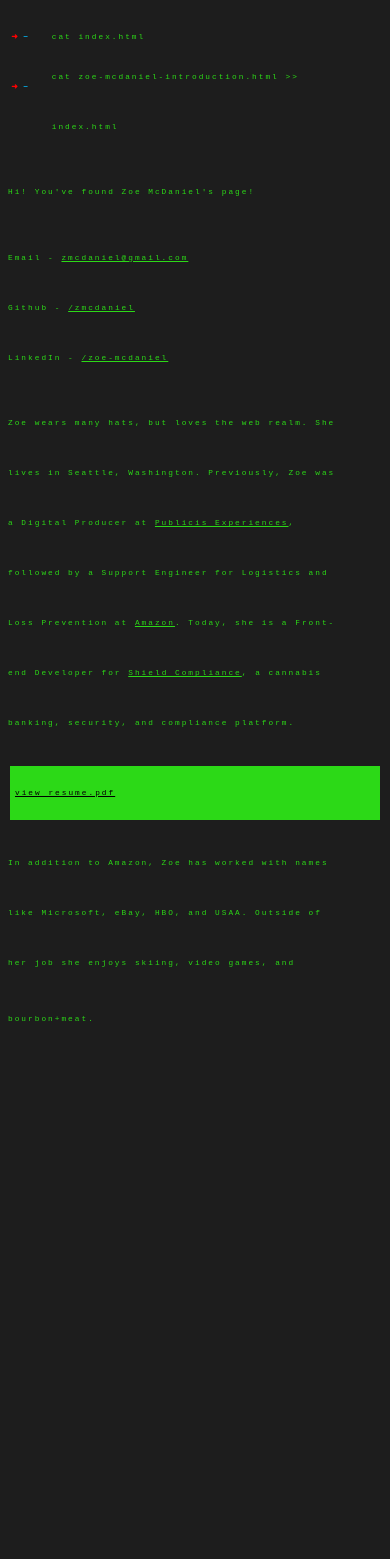
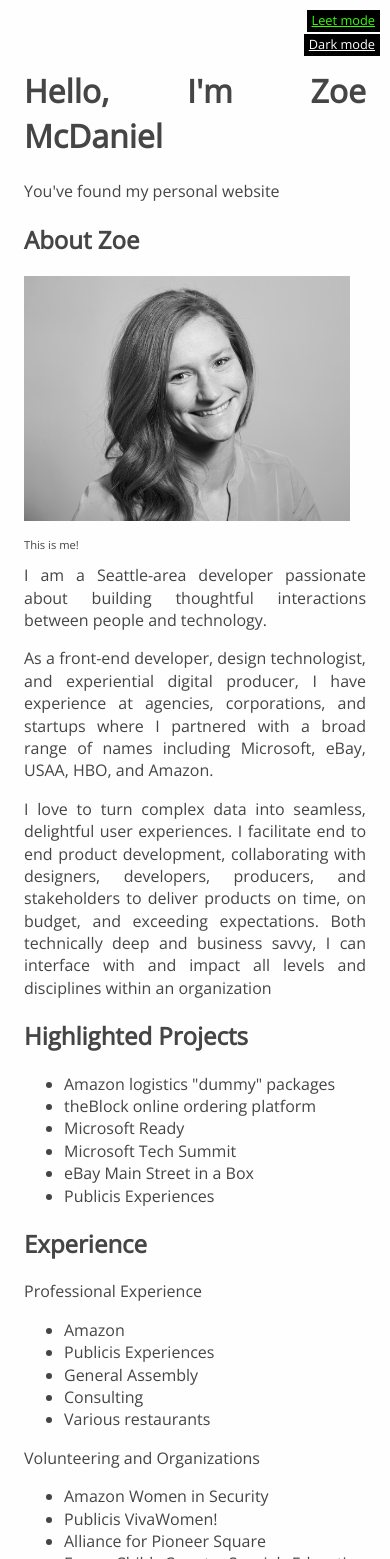
Before and after one commit to zmcdaniel/zoe-site, a plain HTML site: page index.html in a window 390 px wide. Shown: the top 1559 px of the page. Before the commit the page ends 1059 px from the top, so only its background shows below. Drawn offline with nearby package versions, Linux system fonts and the light colour scheme.

Commit message:
Add leet mode and darkmode

```diff
--- a/index.html
+++ b/index.html
@@ -1,71 +1,86 @@
-<html>
+<!DOCTYPE html>
+<html lang="en">
+
 <head>
-
+    <meta charset="utf-8">
+    <meta name="theme-color" content="#ffffff">
     <title>Zoe McDaniel</title>
-
-    <meta name="desciption" content="Zoe McDaniel is a front-end web developer, design technologist, and digital producer. This is Zoe's portfolio.">
-    <meta name=viewport" content="width=devicewidth, initial-scale=1">
-    <link href="style/style.css" rel="stylesheet">
-
-    <!-- Global site tag (gtag.js) - Google Analytics -->
-    <script async src="https://www.googletagmanager.com/gtag/js?id=UA-112390760-1"></script>
-    <script>
-        window.dataLayer = window.dataLayer || [];
-        function gtag(){dataLayer.push(arguments);}
-        gtag('js', new Date());
-
-        gtag('config', 'UA-112390760-1');
-    </script>
-
+    <meta name="viewport" content="width=device-width, initial-scale=1.0">
+    <meta name="description" content="Zoe McDaniel is a developer">
+    <link rel="stylesheet" type="text/css" href="style/style.css">
+    <link rel="stylesheet" type="text/css" href="https://fonts.googleapis.com/css?family=Open+Sans">
     <link href="https://fonts.googleapis.com/css?family=Ubuntu+Mono" rel="stylesheet">
-
 </head>
 
-<div class="row">
-    <div class="left">
-        <span class="rarr">	&#10140;</span><span class="squig">&#126;</span>
+<body>
+<div class="overlay"></div>
+<div class="content">
+<h1>Hello, I'm Zoe McDaniel</h1>
+<p class="st">You've found my personal website</p>
+<h2>About Zoe</h2>
+<div class="fancyPositioning">
+    <div class="picture-left"><img src="img/zoe.jpg" title="Zoe McDaniel">
+        <p class="caption">This is me!</p>
     </div>
-    <div class="right" style="margin-top: -10px;">
-        cat index.html <br />
+    <div class="tleft">
+        <p>I am a Seattle-area developer passionate about building thoughtful interactions between people and technology.</p>
+        <p>As a front-end developer, design technologist, and experiential digital producer, I have experience at agencies, corporations, and startups where I partnered with a broad range of names including Microsoft, eBay, USAA, HBO, and Amazon.</p>
+        <p>I love to turn complex data into seamless, delightful user experiences. I facilitate end to end product development, collaborating with designers, developers, producers, and stakeholders to deliver products on time, on budget, and exceeding expectations. Both technically deep and business savvy, I can interface with and impact all levels and disciplines within an organization</p>
     </div>
 </div>
 
-<body>
-<div class="row">
-    <div class="left">
-        <span class="rarr">	&#10140;</span><span class="squig">&#126;</span>
-    </div>
-    <div class="right" style="margin-top: -10px;">
-        cat zoe-mcdaniel-introduction.html >> index.html <br />
-    </div>
+<h2>Highlighted Projects</h2>
+<ul>
+    <li>Amazon logistics "dummy" packages</li>
+    <li>theBlock online ordering platform</li>
+    <li>Microsoft Ready</li>
+    <li>Microsoft Tech Summit</li>
+    <li>eBay Main Street in a Box</li>
+    <li>Publicis Experiences</li>
+</ul>
+
+<h2>Experience</h2>
+<p>Professional Experience</p>
+<ul>
+    <li>Amazon</li>
+    <li>Publicis Experiences</li>
+    <li>General Assembly</li>
+    <li>Consulting</li>
+    <li>Various restaurants</li>
+</ul>
+<p>Volunteering and Organizations</p>
+<ul>
+    <li>Amazon Women in Security</li>
+    <li>Publicis VivaWomen!</li>
+    <li>Alliance for Pioneer Square</li>
+    <li>Every Child Counts Special Education Centre</li>
+</ul>
+
+<h2>Resume and Links</h2>
+    <ul>
+        <li>Resume .PDF - <a href="files/ZoeMcDanielResume.pdf" target="_blank">download</a></li>
+        <li>LinkedIn - <a href="linkedin.com/in/zoemcdaniel" target="_blank">in/zoemcdaniel</a></li>
+        <li>GitHub - <a href="github.com/zmcdaniel" target="_blank">zmcdaniel</a></li>
+        <li>Email - <a href="mailto:zmcdaniel@gmail.com" target="_blank">zmcdaniel@gmail.com</a></li>
+    </ul>
+
+<h2>Posts</h2>
+<p>Stuff goes here</p>
+
+<div id="invmode">Dark mode</div>
+<div id="leetmode">Leet mode</div>
 </div>
-
-<div class="row intro-text">
-    Hi! You've found Zoe McDaniel's page!
-</div>
-
-<div class="row intro-text">
-        Email - <a href="mailto:zmcdaniel@gmail.com" target="_blank">zmcdaniel@gmail.com</a><br />
-        Github - <a href="https://www.github.com/zmcdaniel" target="_blank">/zmcdaniel</a><br />
-        LinkedIn - <a href="https://www.linkedin.com/in/zoe-mcdaniel/" target="_blank">/zoe-mcdaniel</a>
-</div>
-
-<div class="row intro-text">
-        Zoe wears many hats, but loves the web realm. She lives in Seattle, Washington. Previously, Zoe was a Digital Producer at <a href="http://www.publicisxp.com/" target="_blank">Publicis Experiences</a>, followed by a Support Engineer for Logistics and Loss Prevention at <a href="http://amazon.com" target="_blank">Amazon</a>. Today, she is a Front-end Developer for <a href="https://shieldbanking.com" target="_blank">Shield Compliance</a>, a cannabis banking, security, and compliance platform.
-</div>
-
-<div class="button resume">
-    <a href="ZoeMcDanielResume.pdf">
-        view resume.pdf
-    </a>
-</div>
-
-<div class="row intro-text">
-        In addition to Amazon, Zoe has worked with names like Microsoft, eBay, HBO, and USAA. Outside of her job she enjoys skiing, video games, and bourbon+meat.<span class="blinking-cursor">|</span>
-</div>
-
-
-
+<script>
+    var scriptSrc = [
+        "js/main.js"
+    ];
+    for (var i = 0; i < scriptSrc.length; i++) {
+        var index = scriptSrc[i];
+        var script = document.body.appendChild(document.createElement('script'));
+        script.async = false;
+        script.src = index;
+    }
+</script>
 </body>
 
 </html>
--- /dev/null
+++ b/js/main.js
@@ -0,0 +1,30 @@
+"use strict";
+var clickEvent = "ontouchstart" in window ? "touchend" : "click",
+    classMethods = ["remove", "add"];
+
+function vanillajQuery(id, textArr, className) {
+    var el = document.getElementsByTagName("html")[0];
+    var acbox = document.getElementById(id),
+        textNode = acbox.firstChild,
+        toggled = false;
+    acbox.addEventListener(
+        clickEvent,
+        function() {
+            var selector = Number((toggled = !toggled));
+            textNode.data = textArr[selector];
+            el.classList[classMethods[selector]](className);
+        },
+        false
+    );
+}
+
+function addInvertedControl() {
+    vanillajQuery("invmode", ["Inverted mode", "Normal mode"], "inverted");
+}
+
+function addLeetControl() {
+    vanillajQuery("leetmode", ["Leet mode", "Normal mode"], "leet");
+}
+
+addLeetControl();
+addInvertedControl();
--- a/style/style.css
+++ b/style/style.css
@@ -1,121 +1,221 @@
-.row {
-    width: 90%;
-    display: block;
+html {
+    background-color: #fefefe;
+    font-family: "Open Sans", Arial, sans-serif;
+    color: #454545;
 }
 
-.left {
-    vertical-align: top;
-    width: 10%;
-    margin-left: 1%;
-    display: inline-block;
-    font-weight: 900;
+.content {
+    font-size: 16px;
+    margin: 2em auto;
+    max-width: 800px;
+    padding: 1em;
+    line-height: 1.4;
+    text-align: justify
 }
 
-.rarr {
-    color: #f00;
+/*html.leet .overlay {*/
+    /*pointer-events: none;*/
+    /*position: absolute;*/
+    /*width: 100%;*/
+    /*height: 100%;*/
+    /*background:*/
+            /*repeating-linear-gradient(*/
+                    /*180deg,*/
+                    /*rgba(0, 0, 0, 0) 0,*/
+                    /*rgba(0, 0, 0, 0.3) 50%,*/
+                    /*rgba(0, 0, 0, 0) 100%);*/
+    /*background-size: auto 4px;*/
+    /*z-index: 99;*/
+/*}*/
+
+/*html.leet .overlay::before {*/
+    /*content: "";*/
+    /*pointer-events: none;*/
+    /*position: absolute;*/
+    /*display: inline;*/
+    /*top: 0;*/
+    /*left: 0;*/
+    /*right: 0;*/
+    /*bottom: 0;*/
+    /*width: 100%;*/
+    /*height: 100%;*/
+    /*background-image: linear-gradient(*/
+            /*0deg,*/
+            /*transparent 0%,*/
+            /*rgba(32, 128, 32, 0.2) 2%,*/
+            /*rgba(32, 128, 32, 0.8) 3%,*/
+            /*rgba(32, 128, 32, 0.2) 3%,*/
+            /*transparent 100%);*/
+    /*background-repeat: no-repeat;*/
+    /*animation: scan 7.5s linear 0s infinite;*/
+/*}*/
+
+/*@keyframes scan {*/
+    /*0%        { background-position: 0 -100vh; }*/
+    /*35%, 100% { background-position: 0 100vh; }*/
+/*}*/
+
+html.leet {
+    font-family: "Ubuntu Mono", monospace !important;
+    background-color: #000000;
+    background-image: radial-gradient(#11581E, #041607);
+    color: rgba(128, 255, 128, 0.8);
+    text-shadow:
+            0 0 1px rgba(51, 255, 51, 1),
+            0 0 2px rgba(255, 255, 255, 0.8);
 }
 
-.squig {
-    color: deepskyblue;
-    padding-left: 10%;
-    weight: 800px;
+html.leet img {
+    background-color: green;
+    color: green;
+    opacity: 0.5;
 }
 
-.right {
-    width: 80%;
-    display: inline-block;
+html.leet p {
+    color: rgba(128, 255, 128, 0.8);
+    text-shadow:
+            0 0 1px rgba(51, 255, 51, 0.4),
+            0 0 2px rgba(255, 255, 255, 0.8);
 }
 
-body {
-    background-color: #1d1d1d;
-    font-family: 'Ubunto Mono', monospace;
-    margin-top: 3%;
-    color: #2cd917;
-    font-size: 2vw;
-    letter-spacing: 2px;
-    line-height: 50px;
+html.leet a {
+    color: #fff;
+    text-decoration: none;
 }
 
-.intro-text {
-    margin: 2em 0;
+html.leet a::before {
+    content: "[";
+}
+
+html.leet a::after {
+    content: "]";
+}
+
+html.inverted {
+    background-color: #010101
+}
+
+html.inverted body {
+    color: #bababa
+}
+
+html.inverted div#contrast,
+html.inverted div#invmode {
+    color: #fff;
+    background-color: #000
+}
+
+html.inverted a {
+    color: #07a
+}
+
+html.inverted a:visited {
+    color: #ac5a82
+}
+
+html.inverted {
+    background-color: #010101
+}
+
+html.inverted body {
+    color: #fff
+}
+
+html.inverted div#contrast,
+html.inverted div#invmode {
+    color: #fff;
+    background-color: #000
+}
+
+html.inverted a {
+    color: #07a
+}
+
+html.inverted a:visited {
+    color: #ac5a82
 }
 
 a {
-    color: #2cd917;
+    color: #07a
 }
 
-.button {
-    background-color: #2cd917;
-    color: #1d1d1d;
-    padding: 2px 5px;
-    border: 2px solid #1d1d1d;
-    font-family: monospace;
+a:visited {
+    color: #941352
 }
 
-.button:hover {
-    border: 2px solid #1d1d1d;
+.noselect {
+    -webkit-touch-callout: none;
+    -webkit-user-select: none;
+    -moz-user-select: none;
+    -ms-user-select: none;
+    user-select: none
 }
 
-.button a {
-    color: #000;
+div.fancyPositioning div.picture-left {
+    float: left;
+    width: 40%;
+    overflow: hidden;
+    margin-right: 1em
 }
 
-.button a:hover {
-    color: #1d1d1d;
+div.fancyPositioning div.picture-left img {
+    width: 100%
 }
 
-.blinking-cursor {
-    font-weight: 100;
-    font-size: 30px;
-    color: #2cd917;
-    -webkit-animation: 1s blink step-end infinite;
-    -moz-animation: 1s blink step-end infinite;
-    -ms-animation: 1s blink step-end infinite;
-    -o-animation: 1s blink step-end infinite;
-    animation: 1s blink step-end infinite;
+div.fancyPositioning div.picture-left p.caption {
+    font-size: .7em
 }
 
-@keyframes "blink" {
-    from, to {
-        color: transparent;
+div.fancyPositioning div.tleft {
+    float: left;
+    width: 55%
+}
+
+div.fancyPositioning div.tleft p:first-child {
+    margin-top: 0
+}
+
+div.fancyPositioning:after {
+    display: block;
+    content: "";
+    clear: both
+}
+
+@media screen and (max-width:500px) {
+    body {
+        text-align: left
     }
-    50% {
-        color: #2cd917;
+    div.fancyPositioning div.picture-left,
+    div.fancyPositioning div.tleft {
+        float: none;
+        width: inherit
     }
 }
 
-@-moz-keyframes blink {
-    from, to {
-        color: transparent;
-    }
-    50% {
-        color: #2cd917;
-    }
+div#leetmode {
+    color: #33ff00;
+    background-color: #000;
+    top: 10px;
+    padding: 2px 5px;
 }
 
-@-webkit-keyframes "blink" {
-    from, to {
-        color: transparent;
-    }
-    50% {
-        color: #2cd917;
-    }
+div#leetmode,
+div#invmode {
+    cursor: pointer;
+    position: absolute;
+    right: 10px;
+    font-size: .8em;
+    text-decoration: underline;
+    -webkit-touch-callout: none;
+    -webkit-user-select: none;
+    -moz-user-select: none;
+    -ms-user-select: none;
+    user-select: none
 }
 
-@-ms-keyframes "blink" {
-    from, to {
-        color: transparent;
-    }
-    50% {
-        color: #2cd917;
-    }
+div#invmode {
+    color: #fff;
+    background-color: #000;
+    top: 34px;
+    padding: 2px 5px
 }
-
-@-o-keyframes "blink" {
-    from, to {
-        color: transparent;
-    }
-    50% {
-        color: #2cd917;
-    }
-}
```
Also changed, not shown: img/zoe.jpg (added).
